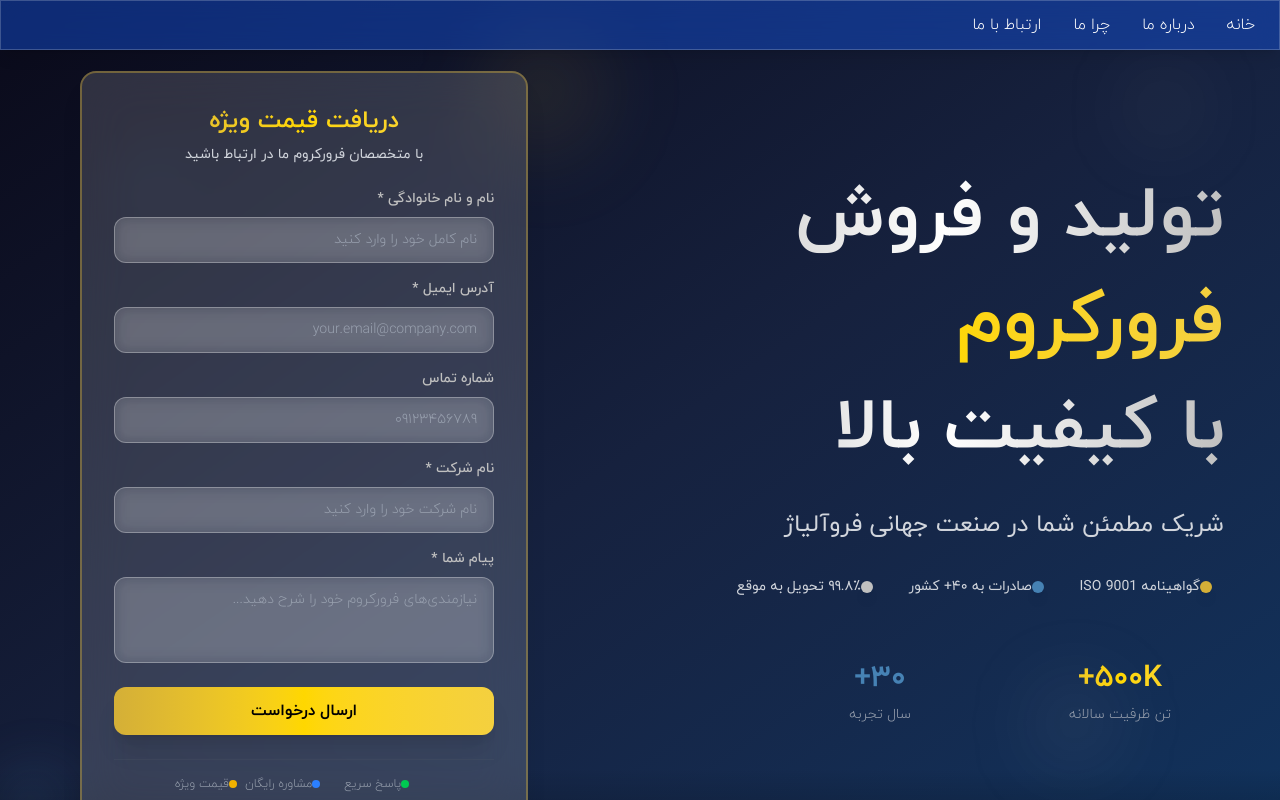
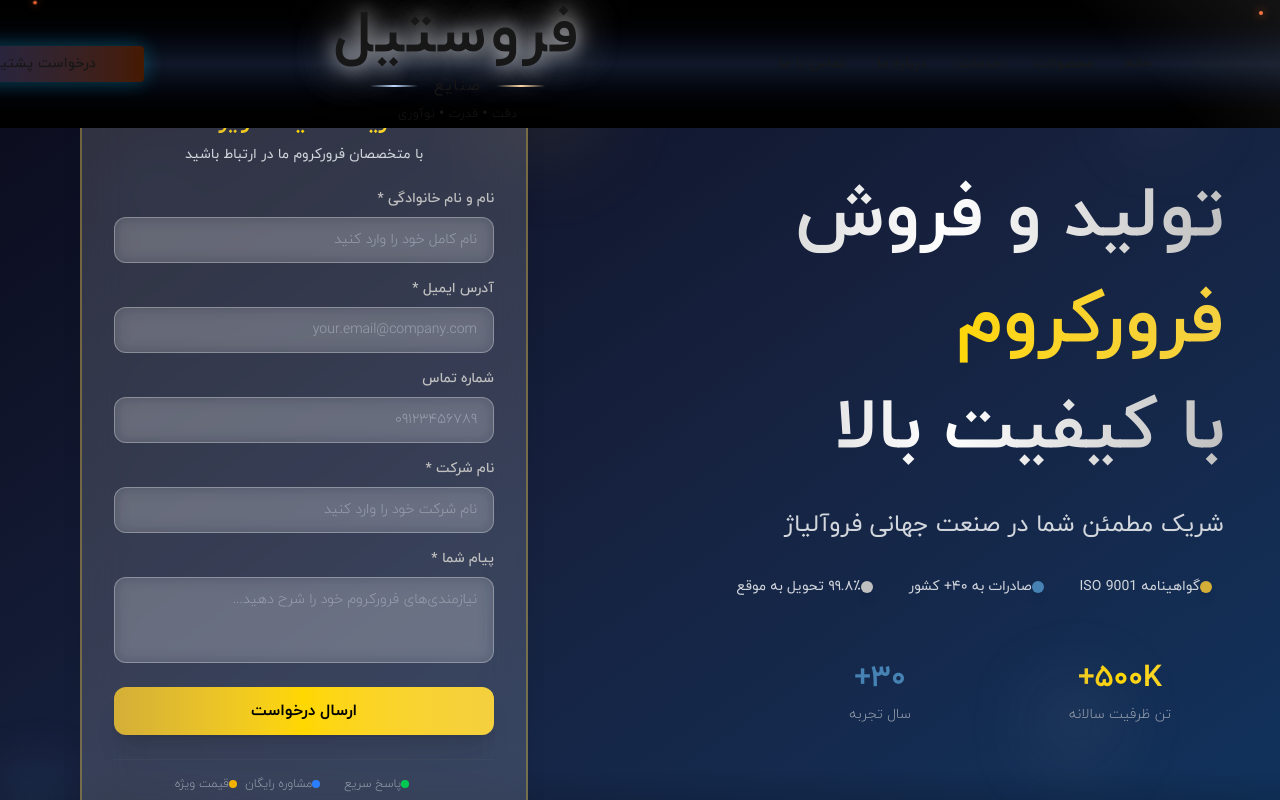
Before and after one commit to EmadARN/ferrocrome-landing, a Next.js app: page / in a window 1280 px wide. Shown: the top 800 px of the page. Built offline with nearby package versions, Linux system fonts and the light colour scheme.

Commit message:
create: Header

```diff
--- /dev/null
+++ b/src/app/(sections)/Header.jsx
@@ -0,0 +1,155 @@
+"use client";
+import { useEffect, useState } from "react";
+import { cn } from "@/lib/utils";
+import Link from "next/link";
+import { motion, AnimatePresence } from "framer-motion";
+
+const navItems = [
+  { label: "خانه", href: "home" },
+  { label: "محصولات", href: "products" },
+  { label: "خدمات", href: "whyus" },
+  { label: "درباره ما", href: "about" },
+  { label: "تماس با ما", href: "contact" },
+];
+
+export default function Header() {
+  const [showMobileNav, setShowMobileNav] = useState(false);
+  const [showHeader, setShowHeader] = useState(true);
+  const [lastScroll, setLastScroll] = useState(0);
+
+  // Spark Effect
+  useEffect(() => {
+    const createSpark = () => {
+      const spark = document.createElement("div");
+      spark.className =
+        "absolute w-1 h-1 rounded-full bg-furnace-orange shadow-[0_0_10px_#FF6B35] animate-spark-float";
+      spark.style.top = Math.random() * 100 + "%";
+      spark.style.left = Math.random() * 100 + "%";
+      spark.style.animationDelay = Math.random() * 2 + "s";
+      document.getElementById("header")?.appendChild(spark);
+      setTimeout(() => spark.remove(), 6000);
+    };
+    const interval = setInterval(createSpark, 1500);
+    return () => clearInterval(interval);
+  }, []);
+
+  // Scroll listener برای نمایش نوبار موبایل و مخفی/نمایش هدر دسکتاپ
+  useEffect(() => {
+    const handleScroll = () => {
+      const currentScroll = window.scrollY;
+
+      // نوبار موبایل
+      if (currentScroll > 50) {
+        setShowMobileNav(true);
+      } else {
+        setShowMobileNav(false);
+      }
+
+      // هدر دسکتاپ: وقتی اسکرول به پایین، هدر مخفی؛ به بالا، هدر ظاهر
+      if (currentScroll > lastScroll && currentScroll > 100) {
+        setShowHeader(false);
+      } else {
+        setShowHeader(true);
+      }
+
+      setLastScroll(currentScroll);
+    };
+
+    window.addEventListener("scroll", handleScroll);
+    return () => window.removeEventListener("scroll", handleScroll);
+  }, [lastScroll]);
+
+  return (
+    <>
+      {/* Header دسکتاپ با Framer Motion */}
+      <AnimatePresence>
+        {showHeader && (
+          <motion.header
+            key="header"
+            id="header"
+            initial={{ y: -120, opacity: 0 }}
+            animate={{ y: 0, opacity: 1 }}
+            exit={{ y: -120, opacity: 0 }}
+            transition={{ duration: 0.35, ease: "easeOut" }}
+            className="w-full overflow-hidden bg-gradient-to-b from-black via-gray-900 to-black steel-texture z-50 lg:fixed top-0 left-0"
+          >
+            <div className="container px-6 lg:mr-24 flex items-center justify-between h-32 relative z-10">
+              {/* منوی دسکتاپ */}
+              <nav className="hidden lg:flex items-center space-x-4 ">
+                {navItems.map((item) => (
+                  <Link
+                    key={item.href}
+                    href={item.href}
+                    className={cn(
+                      "nav-item text-chrome-silver font-rajdhani font-medium text-sm tracking-wide transition-all duration-300 hover:text-blue-200   p-2"
+                    )}
+                  >
+                    {item.label}
+                  </Link>
+                ))}
+              </nav>
+
+              {/* لوگو */}
+              <div className="flex-1 flex justify-center reflection-effect">
+                <div className="text-center">
+                  <h1 className="logo-chrome logo-glow font-orbitron font-black text-4xl md:text-5xl lg:text-6xl tracking-wider mb-2">
+                    فروستیل
+                  </h1>
+                  <div className="flex items-center justify-center space-x-4">
+                    <div className="w-12 h-[2px] bg-gradient-to-r from-transparent via-orange-200 to-transparent"></div>
+                    <p className="text-chrome-silver font-rajdhani font-medium text-sm md:text-base tracking-widest">
+                      صنایع
+                    </p>
+                    <div className="w-12 h-[2px] bg-gradient-to-r from-transparent via-blue-200 to-transparent"></div>
+                  </div>
+                  <p className="text-metallic-gray font-rajdhani font-light text-xs mt-2 tracking-wider">
+                    دقت • قدرت • نوآوری
+                  </p>
+                </div>
+              </div>
+
+              {/* دکمه دسکتاپ */}
+              <button className="tech-border pulse-glow bg-gradient-to-r from-blue-950 to-amber-950 text-chrome-silver px-12 py-2 rounded-sm font-rajdhani font-semibold text-sm tracking-wide hover:bg-gradient-to-r hover:from-blue-900 hover:to-furnace-orange/30 transition-all duration-300 cursor-pointer hidden lg:block">
+                درخواست پشتیبانی
+              </button>
+            </div>
+          </motion.header>
+        )}
+      </AnimatePresence>
+
+      {/* خطوط هندسی */}
+      <div className="absolute w-full h-full overflow-hidden pointer-events-none">
+        <div className="absolute top-[20%] left-[10%] w-[200px] h-[2px] bg-gradient-to-r from-transparent via-blue-200 to-transparent animate-slide-right"></div>
+        <div className="absolute bottom-[30%] right-[15%] w-[150px] h-[2px] bg-gradient-to-r from-transparent via-orange-200 to-transparent animate-slide-left"></div>
+      </div>
+
+      {/* نوبار موبایل با Framer Motion */}
+      <AnimatePresence>
+        {showMobileNav && (
+          <motion.nav
+            initial={{ y: "100%", opacity: 0 }}
+            animate={{ y: 0, opacity: 1 }}
+            exit={{ y: "100%", opacity: 0 }}
+            transition={{ duration: 0.35, ease: "easeOut" }}
+            className="lg:hidden fixed top-12 left-0 w-full z-20 flex justify-around py-3 overflow-x-auto
+                 bg-gradient-to-t from-black/80 via-black/60 to-black/20
+                 backdrop-blur-xl
+                 border-t border-blue-500/30
+                 shadow-[0_-10px_20px_rgba(0,0,0,0.5)]
+                 rounded-t-xl"
+          >
+            {navItems.map((item) => (
+              <Link
+                key={item.href}
+                href={item.href}
+                className="text-chrome-silver font-rajdhani font-medium text-sm hover:text-blue-200 transition-all duration-300 whitespace-nowrap px-3"
+              >
+                {item.label}
+              </Link>
+            ))}
+          </motion.nav>
+        )}
+      </AnimatePresence>
+    </>
+  );
+}
--- a/src/app/globals.css
+++ b/src/app/globals.css
@@ -1,5 +1,4 @@
 @import "tailwindcss";
-
 
 :root {
   --background: #ffffff;
@@ -20,9 +19,6 @@
   }
 }
 
-
-
-
 body {
   background: var(--background);
   color: var(--foreground);
@@ -35,3 +31,138 @@ body {
 * {
   scroll-behavior: smooth;
 }
+
+.animate-slide-right {
+  animation: slide-right 4s ease-in-out infinite;
+}
+.animate-slide-left {
+  animation: slide-left 3s ease-in-out infinite;
+}
+.animate-spark-float {
+  animation: spark-float 6s ease-in-out infinite;
+}
+
+/* Geometric Lines Animations */
+@keyframes slide-right {
+  0%,
+  100% {
+    transform: translateX(-100px);
+    opacity: 0;
+  }
+  50% {
+    transform: translateX(0);
+    opacity: 1;
+  }
+}
+@keyframes slide-left {
+  0%,
+  100% {
+    transform: translateX(100px);
+    opacity: 0;
+  }
+  50% {
+    transform: translateX(0);
+    opacity: 1;
+  }
+}
+
+/* Spark Floating */
+@keyframes spark-float {
+  0%,
+  100% {
+    transform: translateY(0px) scale(0.5);
+    opacity: 0;
+  }
+  25% {
+    transform: translateY(-20px) scale(1);
+    opacity: 1;
+  }
+  75% {
+    transform: translateY(-40px) scale(0.8);
+    opacity: 0.7;
+  }
+}
+
+/* Logo Reflection Sweep */
+@keyframes reflection-sweep {
+  0%,
+  100% {
+    transform: translateX(-100%);
+  }
+  50% {
+    transform: translateX(100%);
+  }
+}
+
+/* Pulse Glow */
+@keyframes pulse-effect {
+  0%,
+  100% {
+    box-shadow: 0 0 20px rgba(0, 212, 255, 0.3);
+  }
+  50% {
+    box-shadow: 0 0 40px rgba(0, 212, 255, 0.6);
+  }
+}
+.furnace-glow {
+  box-shadow: 0 0 50px rgba(255, 107, 53, 0.3),
+    inset 0 0 50px rgba(255, 107, 53, 0.1);
+}
+.logo-glow {
+  text-shadow: 0 0 20px rgba(255, 255, 255, 0.8),
+    0 0 40px rgba(192, 192, 192, 0.6), 0 0 60px rgba(255, 255, 255, 0.4);
+}
+.pulse-glow {
+  animation: pulse-effect 3s ease-in-out infinite;
+}
+.animate-slide-right {
+  animation: slide-right 4s ease-in-out infinite;
+}
+.animate-slide-left {
+  animation: slide-left 3s ease-in-out infinite;
+}
+.animate-spark-float {
+  animation: spark-float 6s ease-in-out infinite;
+  -webkit-animation: spark-float 6s ease-in-out infinite;
+}
+.animate-spark-float {
+  position: absolute;
+  width: 4px;
+  height: 4px;
+  background: #ff6b35;
+  border-radius: 50%;
+  box-shadow: 0 0 10px #ff6b35;
+  animation: spark-float 6s ease-in-out infinite;
+}
+
+@keyframes spark-float {
+  0%,
+  100% {
+    transform: translateY(0px) scale(0.5);
+    opacity: 0;
+  }
+  25% {
+    transform: translateY(-20px) scale(1);
+    opacity: 1;
+  }
+  75% {
+    transform: translateY(-40px) scale(0.8);
+    opacity: 0.7;
+  }
+}
+
+.reflection-effect::after {
+  content: "";
+  position: absolute;
+  top: 0;
+  left: 0;
+  right: 0;
+  bottom: 0;
+  background: linear-gradient(
+    45deg,
+    transparent 30%,
+    rgba(255, 255, 255, 0.1) 50%,
+    transparent 70%
+  );
+  animation: reflection-sweep 8s ease-in-out infinite;
+}
--- a/src/app/page.jsx
+++ b/src/app/page.jsx
@@ -1,6 +1,7 @@
 import About from "./(sections)/About";
 import Contact from "./(sections)/Contact";
 import Footer from "./(sections)/Footer";
+import Header from "./(sections)/Header";
 import Hero from "./(sections)/Hero";
 import Navbar from "./(sections)/Navbar";
 import WhyChooseUs from "./(sections)/WhyChooseUs";
@@ -8,7 +9,7 @@ import WhyChooseUs from "./(sections)/WhyChooseUs";
 export default function Home() {
   return (
     <main>
-      <Navbar />
+      <Header />
       <section id="hero">
         <Hero />
       </section>
```
